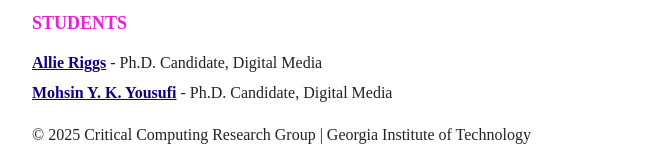
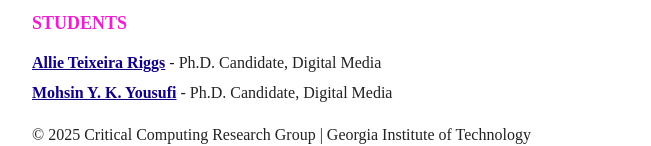
Before and after one commit to mohsinyousufi/gt-critical-computing-website, a plain HTML site: page people.html in a window 1280 px wide. Shown: the part 306-452 px from the top of the page, without its empty margins (208-859 px from the left). Drawn offline with Linux system fonts and the light colour scheme.

Commit message:
Update people.html

```diff
--- a/people.html
+++ b/people.html
@@ -39,7 +39,7 @@
 
                 <h2>STUDENTS</h2>
                 <div class="people-list">
-                    <p><a href="#">Allie Riggs</a> - Ph.D. Candidate, Digital Media</p>
+                    <p><a href="#">Allie Teixeira Riggs</a> - Ph.D. Candidate, Digital Media</p>
                     <p><a href="#">Mohsin Y. K. Yousufi</a> - Ph.D. Candidate, Digital Media</p>
 
 
```
